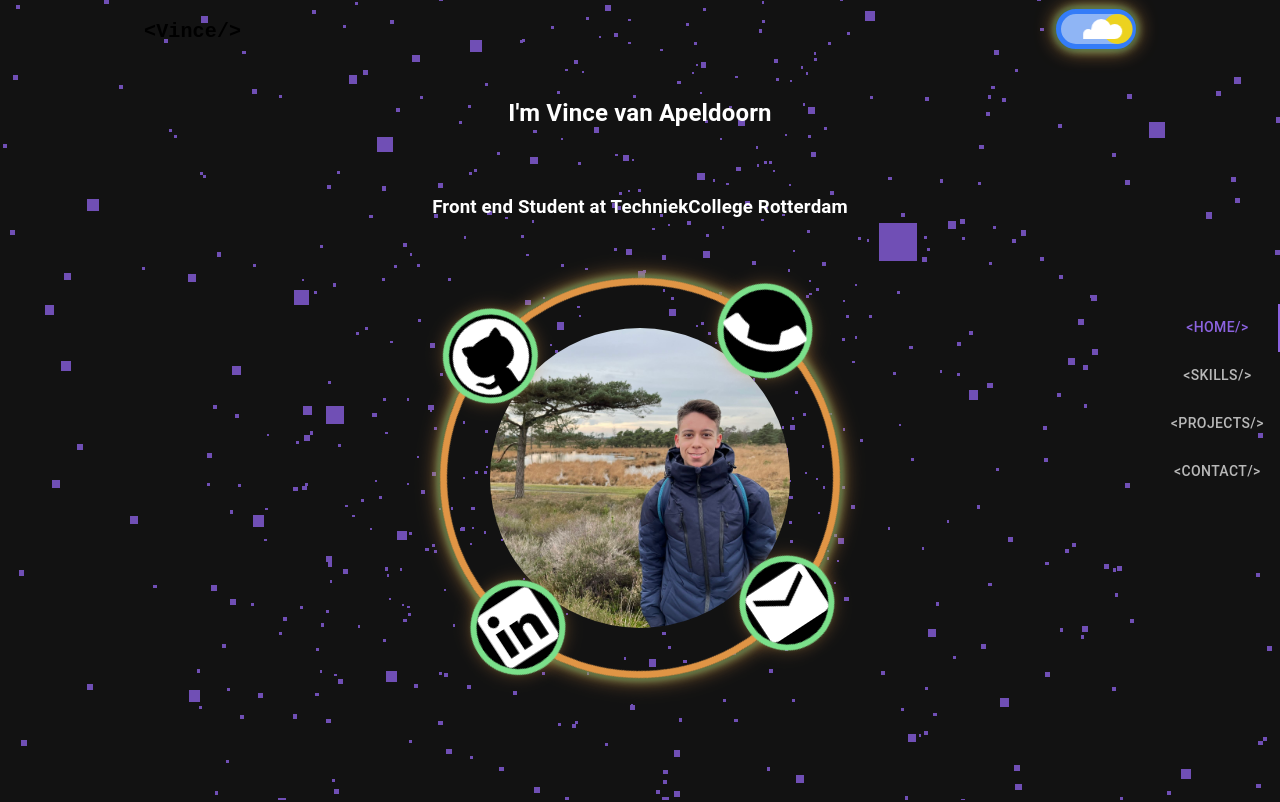
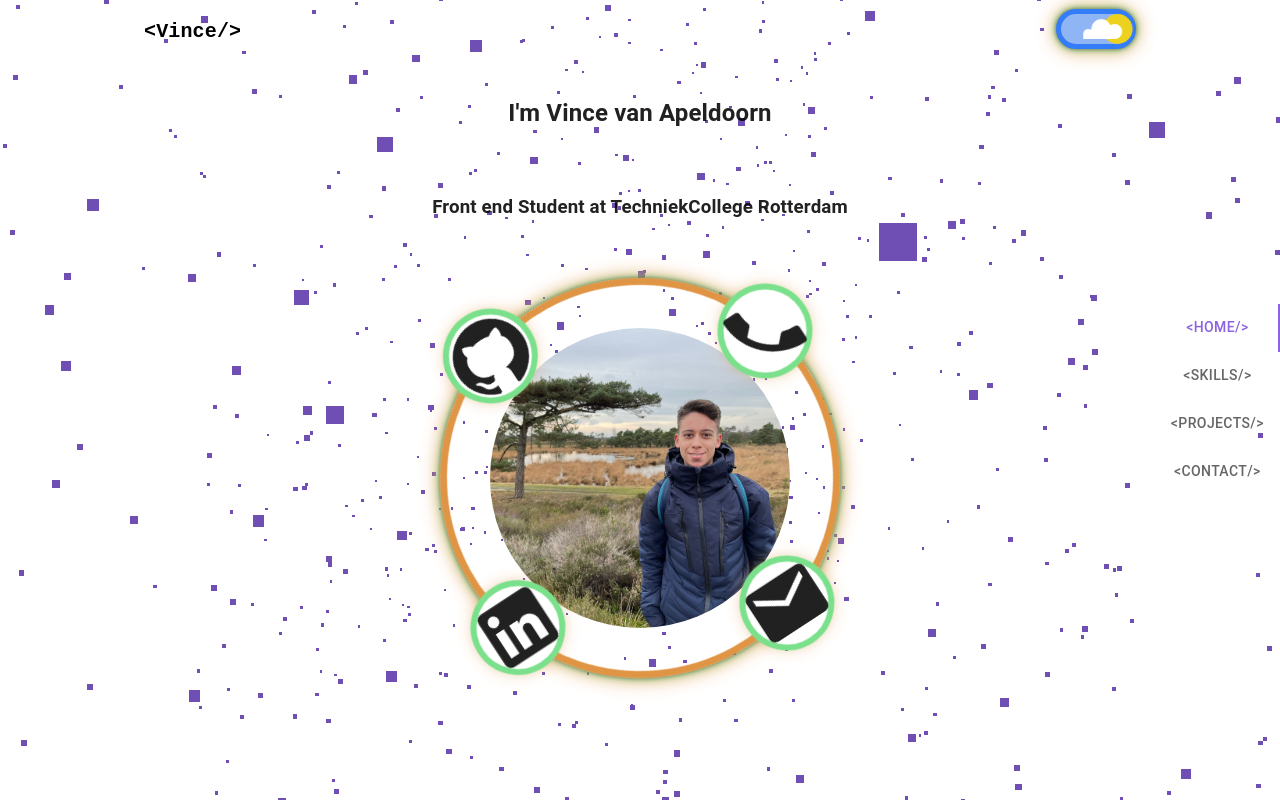
Before and after one commit to Vince1510/portfolio_v3, a React (Create React App) app: page / in a window 1280 px wide. Shown: the top 802 px of the page. Built offline with nearby package versions, Linux system fonts and the light colour scheme.

Commit message:
fixed light-dark theme

```diff
--- a/src/App.tsx
+++ b/src/App.tsx
@@ -121,14 +121,14 @@ const App: React.FC = () => {
 
   const theme = createTheme({
     palette: {
-      mode: darkMode ? "dark" : "light",
+      mode: darkMode ? "light" : "dark",
     },
   });
 
   return (
     <ThemeProvider theme={theme}>
       <CssBaseline />
-      <div data-theme={darkMode ? "dark" : "light"}>
+      <div data-theme={darkMode ? "light" : "dark"}>
         <VerticalTabs
           scrollToRef={{
             headerRef,
```
